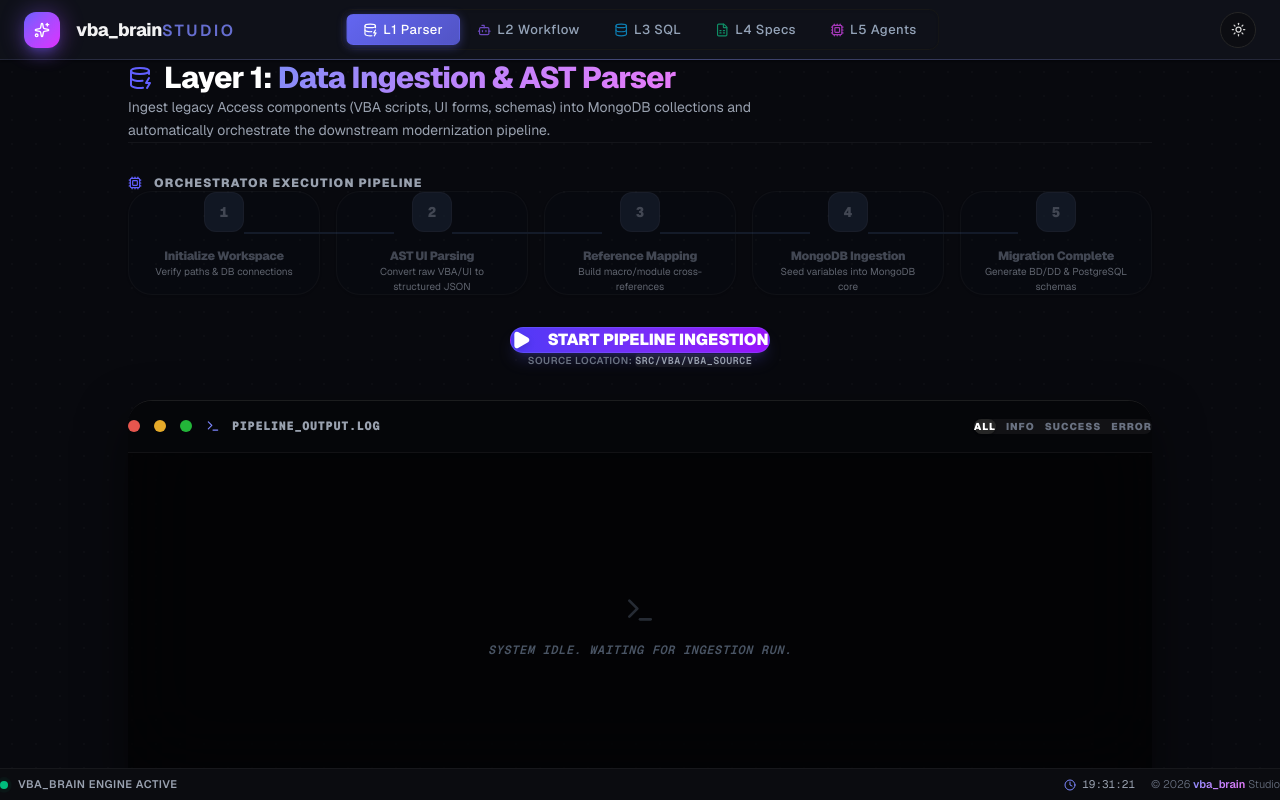
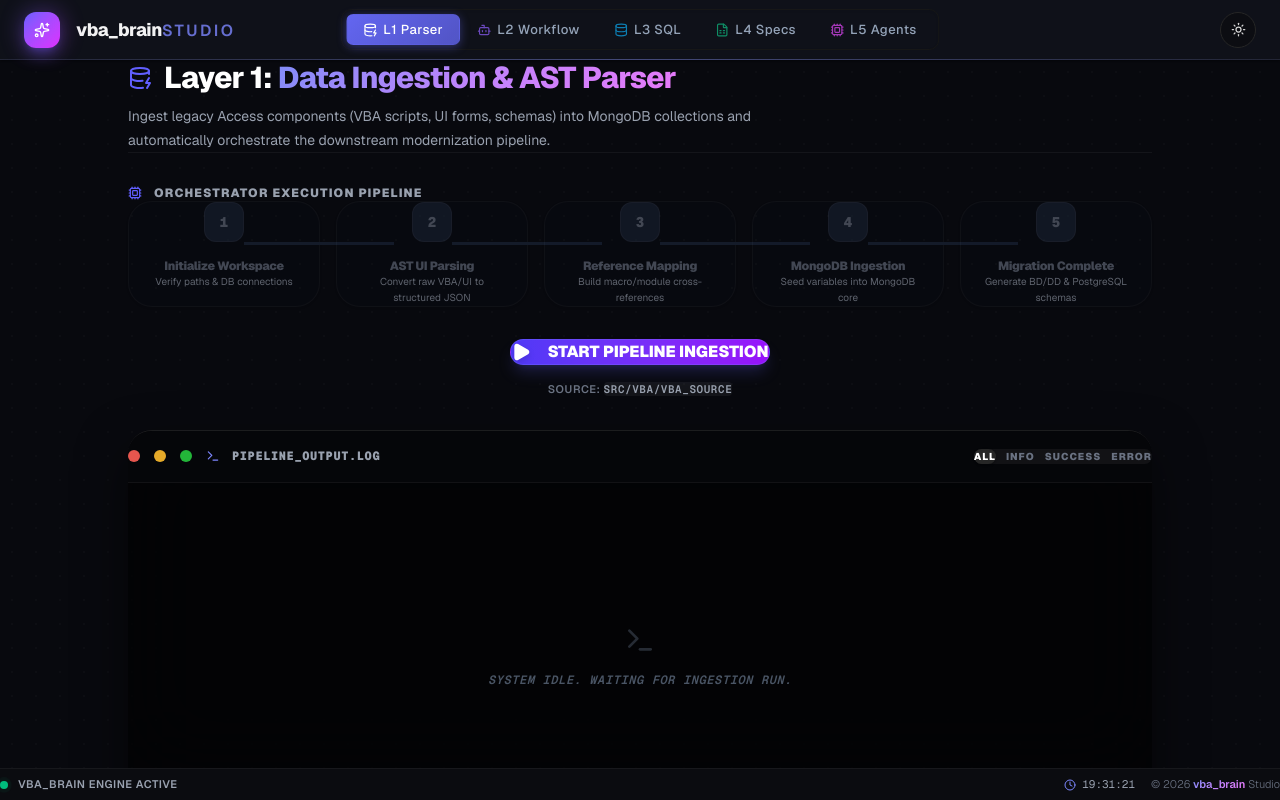
Before and after one commit to baoluong2900/vba-to-wpf-migration, a Next.js app in the folder src/frontend/: page /layer1 in a window 1280 px wide. Built offline with nearby package versions, Linux system fonts and the light colour scheme.

Commit message:
frontend/layer1: fix text spacing (gap, leading, padding)

```diff
--- a/src/frontend/src/app/layer1/page.tsx
+++ b/src/frontend/src/app/layer1/page.tsx
@@ -109,13 +109,13 @@ export default function Layer1Parser() {
         <div className="flex flex-col w-full max-w-5xl gap-8 relative z-10">
 
           {/* Header Description Title */}
-          <div className="flex flex-col md:flex-row md:items-center justify-between gap-4 border-b border-neutral-200 dark:border-white/5 pb-6 animate-fade-in-up" style={{ animationDelay: '50ms' }}>
-            <div>
+          <div className="flex flex-col md:flex-row md:items-center justify-between gap-6 border-b border-neutral-200 dark:border-white/5 pb-8 animate-fade-in-up" style={{ animationDelay: '50ms' }}>
+            <div className="flex flex-col gap-2">
               <h1 className="text-3xl font-extrabold tracking-tight text-neutral-900 dark:text-white flex items-center gap-3">
-                <DatabaseZap className="text-indigo-500" />
+                <DatabaseZap className="text-indigo-500 shrink-0" />
                 <span>Layer 1: <span className="ws-gradient-text">Data Ingestion & AST Parser</span></span>
               </h1>
-              <p className="text-sm text-neutral-500 dark:text-gray-400 mt-2 max-w-2xl leading-relaxed">
+              <p className="text-sm text-neutral-500 dark:text-gray-400 max-w-2xl leading-6">
                 Ingest legacy Access components (VBA scripts, UI forms, schemas) into MongoDB collections and automatically orchestrate the downstream modernization pipeline.
               </p>
             </div>
@@ -180,7 +180,7 @@ export default function Layer1Parser() {
 
                     {/* Title details */}
                     <div className="flex-1 min-w-0 z-10">
-                      <div className="flex flex-col items-center gap-1.5">
+                      <div className="flex flex-col items-center gap-2">
                         <span
                           className={`text-xs font-black tracking-tight transition-colors duration-300 whitespace-nowrap ${
                             isActive
@@ -198,7 +198,7 @@ export default function Layer1Parser() {
                           </span>
                         )}
                       </div>
-                      <p className="text-[10px] text-neutral-500 dark:text-gray-400 mt-1 leading-normal max-w-[150px] mx-auto">
+                      <p className="text-[10px] text-neutral-500 dark:text-gray-400 mt-2 leading-4 max-w-[150px] mx-auto">
                         {step.desc}
                       </p>
                     </div>
@@ -209,7 +209,7 @@ export default function Layer1Parser() {
           </div>
 
           {/* Centered Minimalist Ingestion Run Button */}
-          <div className="flex flex-col items-center justify-center my-4 animate-fade-in-up" style={{ animationDelay: '150ms' }}>
+          <div className="flex flex-col items-center justify-center gap-4 my-2 animate-fade-in-up" style={{ animationDelay: '150ms' }}>
             <button
               onClick={handleStartExtraction}
               disabled={isExtracting}
@@ -231,8 +231,8 @@ export default function Layer1Parser() {
                 </>
               )}
             </button>
-            <p className="text-[10px] text-neutral-500 dark:text-gray-500 mt-3 font-semibold uppercase tracking-wider select-none">
-              Source Location: <code className="font-mono bg-neutral-200/50 dark:bg-white/5 px-2 py-0.5 rounded text-neutral-600 dark:text-gray-400">{dbPath}</code>
+            <p className="text-[11px] text-neutral-500 dark:text-gray-500 font-semibold uppercase tracking-wider select-none">
+              Source: <code className="font-mono bg-neutral-200/50 dark:bg-white/5 px-2 py-0.5 rounded text-neutral-600 dark:text-gray-400 ml-1">{dbPath}</code>
             </p>
           </div>
 
@@ -277,7 +277,7 @@ export default function Layer1Parser() {
                   <div className="italic text-xs font-semibold uppercase tracking-wider">System Idle. Waiting for ingestion run.</div>
                 </div>
               ) : (
-                <div className="flex flex-col gap-3">
+                  <div className="flex flex-col gap-1">
                   {filteredLogs.map((log, idx) => {
                     let levelStyles = "bg-blue-100 text-blue-700 border-blue-200 dark:bg-blue-500/10 dark:text-blue-400 dark:border-blue-500/20";
                     if (log.level === 'ERROR') levelStyles = "bg-red-100 text-red-700 border-red-200 dark:bg-red-500/10 dark:text-red-400 dark:border-red-500/20";
@@ -285,21 +285,21 @@ export default function Layer1Parser() {
                     if (log.level === 'WARN') levelStyles = "bg-amber-100 text-amber-700 border-amber-200 dark:bg-amber-500/10 dark:text-amber-400 dark:border-amber-500/20";
 
                     return (
-                      <div key={idx} className="flex items-start gap-3 border-b border-neutral-200/40 dark:border-white/[0.02] pb-2 last:border-0 hover:bg-white/40 dark:hover:bg-white/[0.01] px-2 py-1.5 rounded-lg transition-colors duration-200 group">
-                        <span className="text-neutral-400 dark:text-gray-600 bg-white dark:bg-white/5 border border-neutral-200 dark:border-white/10 px-2 py-0.5 rounded-md text-[10px] font-mono shadow-sm group-hover:text-neutral-600 dark:group-hover:text-gray-400 transition-colors">
+                      <div key={idx} className="flex items-start gap-3 border-b border-neutral-200/40 dark:border-white/[0.02] py-2 last:border-0 hover:bg-white/40 dark:hover:bg-white/[0.01] px-2 rounded-lg transition-colors duration-200 group">
+                        <span className="text-neutral-400 dark:text-gray-600 bg-white dark:bg-white/5 border border-neutral-200 dark:border-white/10 px-2 py-0.5 rounded-md text-[10px] font-mono shadow-sm group-hover:text-neutral-600 dark:group-hover:text-gray-400 transition-colors shrink-0">
                           {log.time}
                         </span>
-                        <span className={`px-2 py-0.5 rounded-md border text-[10px] font-black tracking-widest uppercase shadow-sm ${levelStyles}`}>
+                        <span className={`px-2 py-0.5 rounded-md border text-[10px] font-black tracking-widest uppercase shadow-sm shrink-0 ${levelStyles}`}>
                           {log.level}
                         </span>
-                        <span className="text-neutral-700 dark:text-slate-200 break-all select-text font-mono flex-1 whitespace-pre-wrap leading-relaxed font-semibold">
+                        <span className="text-neutral-700 dark:text-slate-200 break-all select-text font-mono flex-1 whitespace-pre-wrap leading-5 font-semibold text-[11px]">
                           {log.message}
                         </span>
                       </div>
                     );
                   })}
                   <div ref={logsEndRef} className="h-4" />
-                </div>
+                  </div>
               )}
             </div>
           </div>
```
